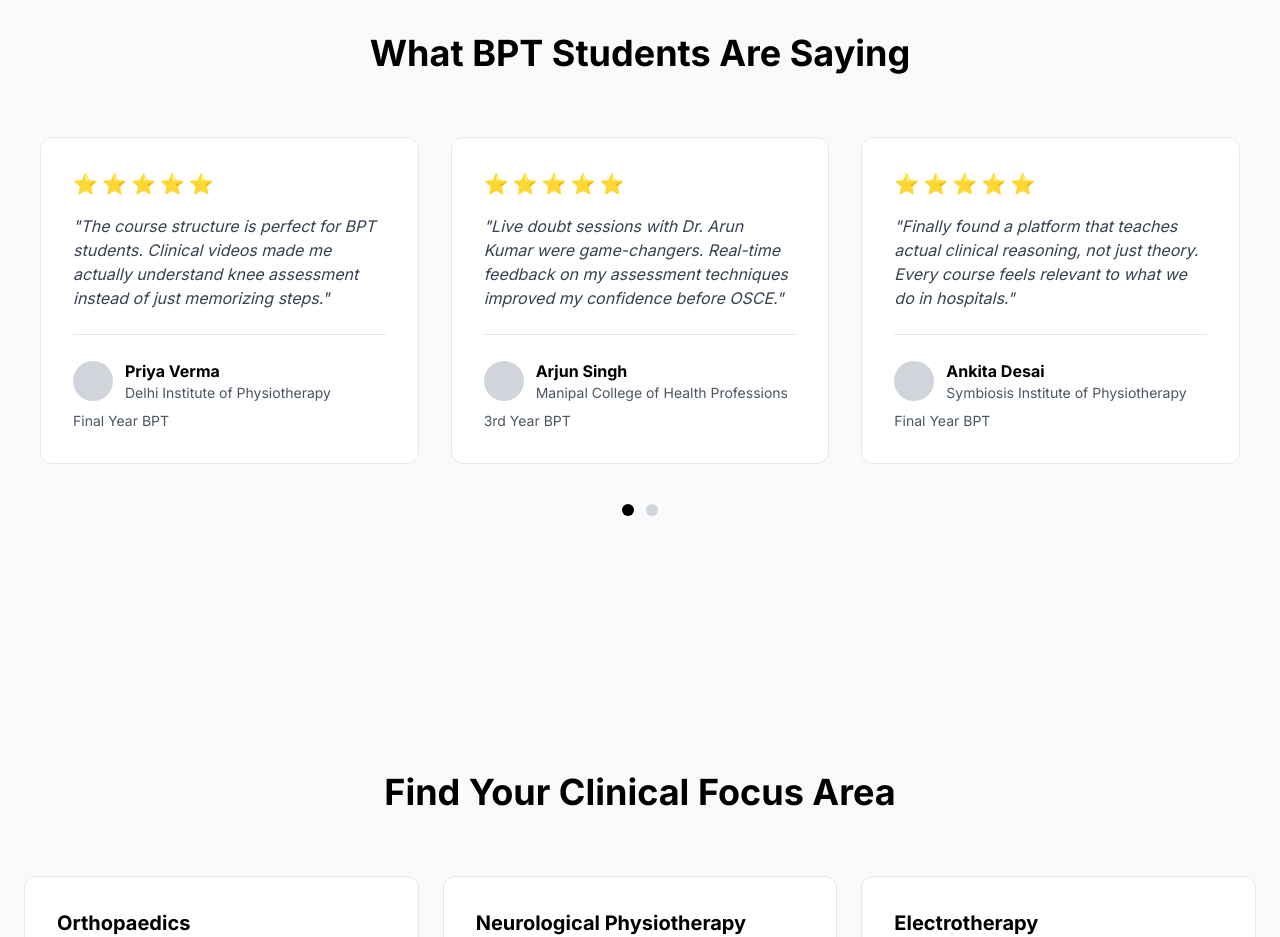
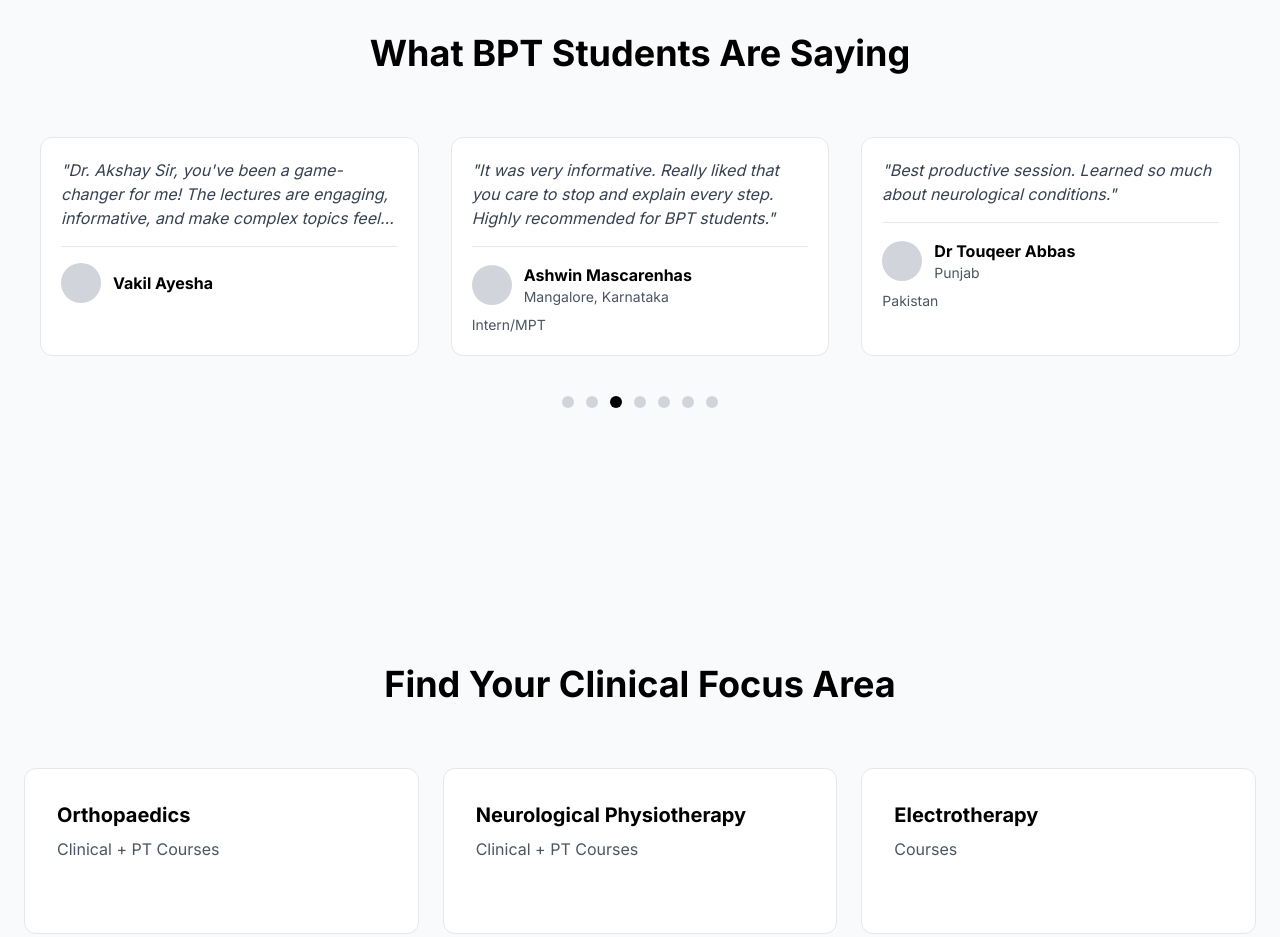
Before and after one commit to Yash7256/Sedative-Physio-Blog, a Next.js app: page / in a window 1280 px wide. Shown: the part 1200-2137 px from the top of the page. Built offline with nearby package versions, Linux system fonts and the light colour scheme; no server answers.

Commit message:
Added Testimonials

```diff
--- a/src/app/api/notes/[id]/route.ts
+++ b/src/app/api/notes/[id]/route.ts
@@ -2,12 +2,37 @@ import { NextRequest, NextResponse } from 'next/server';
 import { promises as fs } from 'fs';
 import path from 'path';
 import { supabaseAdmin } from '../../../../../lib/supabaseServer';
+import { createClient } from '@supabase/supabase-js';
 
 // Configure upload directory
 const UPLOAD_DIR = path.join(process.cwd(), 'public', 'uploads', 'notes');
 
+async function checkAuth(request: NextRequest) {
+  const supabaseUrl = process.env.NEXT_PUBLIC_SUPABASE_URL;
+  const supabaseAnonKey = process.env.NEXT_PUBLIC_SUPABASE_ANON_KEY;
+
+  if (supabaseUrl && supabaseAnonKey) {
+    const supabase = createClient(supabaseUrl, supabaseAnonKey);
+    const { data: { session }, error: authError } = await supabase.auth.getSession();
+    if (authError || !session) {
+      return { authorized: false, error: 'Unauthorized. Please login to access notes.' };
+    }
+    return { authorized: true, error: null };
+  } else if (!supabaseAdmin) {
+    // If no Supabase configured, allow access (for development)
+    return { authorized: true, error: null };
+  }
+  return { authorized: true, error: null };
+}
+
 export async function GET(request: NextRequest, { params }: { params: { id: string } }) {
   try {
+    // Check authentication
+    const auth = await checkAuth(request);
+    if (!auth.authorized) {
+      return NextResponse.json({ error: auth.error }, { status: 401 });
+    }
+
     const { id } = params;
 
     // Find note by ID
@@ -71,6 +96,12 @@ export async function GET(request: NextRequest, { params }: { params: { id: stri
 
 export async function DELETE(request: NextRequest, { params }: { params: { id: string } }) {
   try {
+    // Check authentication
+    const auth = await checkAuth(request);
+    if (!auth.authorized) {
+      return NextResponse.json({ error: auth.error }, { status: 401 });
+    }
+
     const { id } = params;
 
     // Find note by ID
--- a/src/app/api/notes/route.ts
+++ b/src/app/api/notes/route.ts
@@ -1,8 +1,27 @@
 import { NextRequest, NextResponse } from 'next/server';
 import { supabaseAdmin } from '../../../../lib/supabaseServer';
+import { createClient } from '@supabase/supabase-js';
 
 export async function GET(request: NextRequest) {
   try {
+    // Check authentication
+    const supabaseUrl = process.env.NEXT_PUBLIC_SUPABASE_URL;
+    const supabaseAnonKey = process.env.NEXT_PUBLIC_SUPABASE_ANON_KEY;
+
+    if (supabaseUrl && supabaseAnonKey) {
+      const supabase = createClient(supabaseUrl, supabaseAnonKey);
+
+      // Get session from cookie
+      const { data: { session }, error: authError } = await supabase.auth.getSession();
+
+      if (authError || !session) {
+        return NextResponse.json({ error: 'Unauthorized. Please login to access notes.' }, { status: 401 });
+      }
+    } else if (!supabaseAdmin) {
+      // If no Supabase configured, allow access (for development)
+      console.warn('Supabase not configured, allowing anonymous access');
+    }
+
     // Check if Supabase is configured
     // supabaseAdmin may be null; we'll still allow a fallback to local URLs when possible
 
--- a/src/app/notes/page.tsx
+++ b/src/app/notes/page.tsx
@@ -3,6 +3,7 @@ import { Heading } from '@/components/Heading';
 import { Paragraph } from '@/components/Paragraph';
 import NotesList from '@/components/NotesList';
 import { Highlight } from '@/components/Highlight';
+import ProtectedRoute from '@/components/ProtectedRoute';
 
 export const metadata = {
   title: 'Resources | Medical Science & Physiotherapy',
@@ -11,6 +12,7 @@ export const metadata = {
 
 export default function NotesPage() {
   return (
+    <ProtectedRoute>
       <div className="min-h-screen bg-gradient-to-br from-gray-50 to-gray-100/50">
         <Container>
           <div className="max-w-7xl mx-auto py-8 px-4">
@@ -45,5 +47,6 @@ export default function NotesPage() {
           </div>
         </Container>
       </div>
+    </ProtectedRoute>
   );
 }
--- a/src/app/resources/page.tsx
+++ b/src/app/resources/page.tsx
@@ -2,7 +2,6 @@
 
 import Link from "next/link";
 import { Icon3dCubeSphere, IconArrowRight, IconNotes, IconRobot } from "@tabler/icons-react";
-import ProtectedRoute from "@/components/ProtectedRoute";
 
 export default function ResourcesPage() {
   const resources = [
@@ -33,8 +32,7 @@ export default function ResourcesPage() {
   ];
 
   return (
-    <ProtectedRoute>
-      <div className="min-h-screen bg-gradient-to-br from-gray-50 to-gray-100 py-12 md:py-20">
+    <div className="min-h-screen bg-gradient-to-br from-gray-50 to-gray-100 py-12 md:py-20">
         <div className="max-w-6xl mx-auto px-4 md:px-6">
           {/* Header */}
           <div className="text-center mb-16">
@@ -106,6 +104,5 @@ export default function ResourcesPage() {
           </div>
         </div>
       </div>
-    </ProtectedRoute>
-  );
-}
+    );
+  }
--- a/src/components/homepage/TestimonialsSection.tsx
+++ b/src/components/homepage/TestimonialsSection.tsx
@@ -1,6 +1,6 @@
 "use client";
 
-import { useState } from "react";
+import { useState, useEffect, useRef } from "react";
 
 const testimonials = [
   {
@@ -57,10 +57,146 @@ const testimonials = [
     college: "GGSIPU Institute",
     year: "Final Year BPT",
   },
+  {
+    id: 7,
+    rating: 5,
+    quote:
+      "Dr. Akshay Sir, you've been a game-changer for me! The lectures are engaging, informative, and make complex topics feel manageable. Your dedication to student success is evident in every session. I'm grateful for the motivation and inspiration that drives me to learn and grow. Highly recommended.",
+    name: "Vakil Ayesha",
+    college: "",
+    year: "",
+  },
+  {
+    id: 8,
+    rating: 5,
+    quote:
+      "It was very informative. Really liked that you care to stop and explain every step. Highly recommended for BPT students.",
+    name: "Ashwin Mascarenhas",
+    college: "Mangalore, Karnataka",
+    year: "Intern/MPT",
+  },
+  {
+    id: 9,
+    rating: 5,
+    quote:
+      "Best productive session. Learned so much about neurological conditions.",
+    name: "Dr Touqeer Abbas",
+    college: "Punjab",
+    year: "Pakistan",
+  },
+  {
+    id: 10,
+    rating: 5,
+    quote:
+      "Very nice explanation. The webinar on neuro conditions was extremely helpful.",
+    name: "Dr Shifa Shaikh",
+    college: "Ahmedabad",
+    year: "India",
+  },
+  {
+    id: 11,
+    rating: 5,
+    quote:
+      "It has been very wonderful. I have been waiting for it for a very long time. Great learning experience!",
+    name: "Rachkara Samuel Baker",
+    college: "Central Uganda",
+    year: "Uganda",
+  },
+  {
+    id: 12,
+    rating: 5,
+    quote:
+      "This was the first time I attended a session like this and the experience was great. The session was definitely a success and I'm definitely looking forward for more such amazing sessions.",
+    name: "Anjali",
+    college: "Haryana",
+    year: "India",
+  },
+  {
+    id: 13,
+    rating: 5,
+    quote:
+      "The Sedative Physio webinar on shoulder instability and its rehab was really helpful! The session was clear, easy to understand, and packed with useful information.",
+    name: "Abhishek Singh",
+    college: "Delhi",
+    year: "India",
+  },
+  {
+    id: 14,
+    rating: 5,
+    quote:
+      "It was a wonderful session. Sir explained each and every topic of Shoulder Instability in detailed. Specially the rehab program was also very precise.",
+    name: "Namita",
+    college: "West Bengal",
+    year: "India",
+  },
+  {
+    id: 15,
+    rating: 5,
+    quote:
+      "The webinar on Shoulder Instability was concise, informative, and engaging. The speaker explained complex concepts clearly, covering anatomy, diagnosis, and management effectively.",
+    name: "Ashutosh",
+    college: "Karnataka",
+    year: "India",
+  },
+  {
+    id: 16,
+    rating: 5,
+    quote:
+      "This webinar provided clear and concise insights into shoulder instability. The content was practical and evidence-based, making it both engaging and highly relevant.",
+    name: "Smith",
+    college: "London",
+    year: "UK",
+  },
+  {
+    id: 17,
+    rating: 5,
+    quote:
+      "Today I learn lots of new knowledge on Parkinson. Webinar was very effective and very useful for knowledge. Thank you so much sir!",
+    name: "Dr Rohit Sen",
+    college: "Dolphin PG College Dehradun",
+    year: "Consultant Physiotherapist",
+  },
+  {
+    id: 18,
+    rating: 5,
+    quote:
+      "Well explained and learned a lot new things. Great webinar experience!",
+    name: "Harsha Chennupalli",
+    college: "SIMS College of Physiotherapy",
+    year: "India",
+  },
+  {
+    id: 19,
+    rating: 5,
+    quote:
+      "It was a really great experience learning Neuro from you, concepts are now crystal clear. Thank you!",
+    name: "Prajkta Gondkar",
+    college: "Mahalaxmi College of Physiotherapy",
+    year: "India",
+  },
+  {
+    id: 20,
+    rating: 5,
+    quote:
+      "Very good webinar and all doubts are clear. Highly informative session.",
+    name: "Dewre Khalid Kausar Ahmad",
+    college: "KPGU",
+    year: "BPT 3rd Year",
+  },
+  {
+    id: 21,
+    rating: 5,
+    quote:
+      "I know your teaching style, skills and patterns and I really appreciate them. Sorry I couldn't join the webinar but looking forward to the next one!",
+    name: "Aryan Patel",
+    college: "Shree M.M Shah Physiotherapy College",
+    year: "India",
+  },
 ];
 
 export function TestimonialsSection() {
   const [currentIndex, setCurrentIndex] = useState(0);
+  const intervalRef = useRef<NodeJS.Timeout | null>(null);
 
   const visibleTestimonials = 3;
   const maxIndex = Math.ceil(testimonials.length / visibleTestimonials) - 1;
@@ -72,6 +208,18 @@ export function TestimonialsSection() {
   const handleDotClick = (index: number) => {
     setCurrentIndex(index);
   };
+
+  useEffect(() => {
+    intervalRef.current = setInterval(() => {
+      setCurrentIndex((prev) => (prev < maxIndex ? prev + 1 : 0));
+    }, 3000);
+
+    return () => {
+      if (intervalRef.current) {
+        clearInterval(intervalRef.current);
+      }
+    };
+  }, [maxIndex]);
 
   return (
     <section className="w-full bg-gray-50 py-12 md:py-24 px-4 md:px-6">
@@ -104,26 +252,15 @@ export function TestimonialsSection() {
                       .map((testimonial) => (
                         <div
                           key={testimonial.id}
-                          className="bg-white border border-gray-200 rounded-xl p-6 md:p-8 hover:shadow-lg transition-shadow"
+                          className="bg-white border border-gray-200 rounded-xl p-4 md:p-5 hover:shadow-lg transition-shadow"
                         >
-                          {/* Stars */}
-                          <div className="flex gap-1 mb-4">
-                            {Array.from({ length: testimonial.rating }).map(
-                              (_, i) => (
-                                <span key={i} className="text-lg md:text-xl">
-                                  ⭐
-                                </span>
-                              )
-                            )}
-                          </div>
-
                           {/* Quote */}
-                          <p className="text-sm md:text-base text-gray-700 italic mb-6 line-clamp-4">
+                          <p className="text-sm md:text-base text-gray-700 italic mb-4 line-clamp-3">
                             "{testimonial.quote}"
                           </p>
 
                           {/* Author */}
-                          <div className="pt-4 md:pt-6 border-t border-gray-200">
+                          <div className="pt-3 md:pt-4 border-t border-gray-200">
                             <div className="flex items-center gap-3 mb-2">
                               <div className="w-8 h-8 md:w-10 md:h-10 rounded-full bg-gray-300"></div>
                               <div>
```
Also changed, not shown: 1 other file (tests, documents, lock files or other folders). Lines whose indentation alone changed are shown as unchanged.
